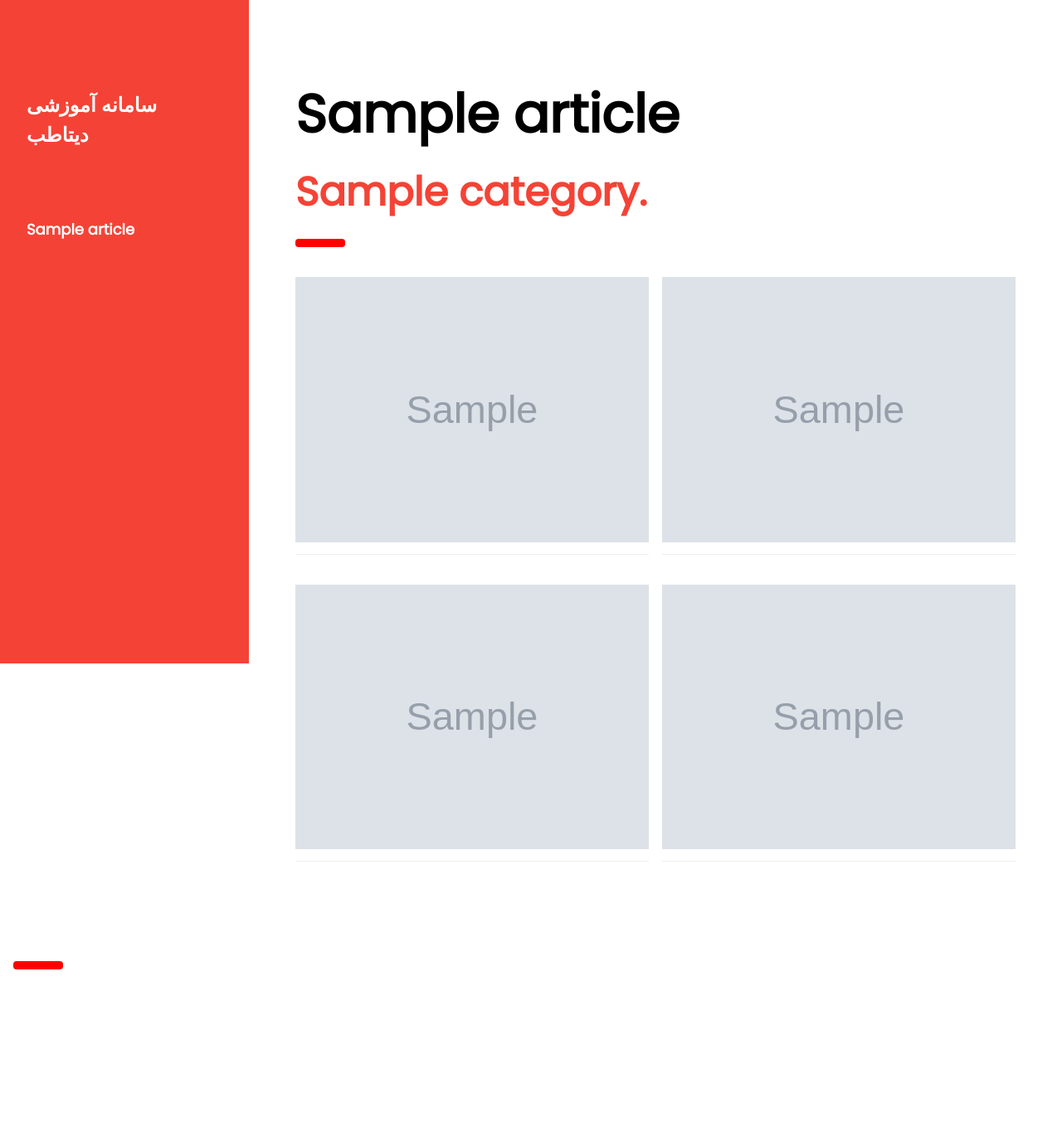
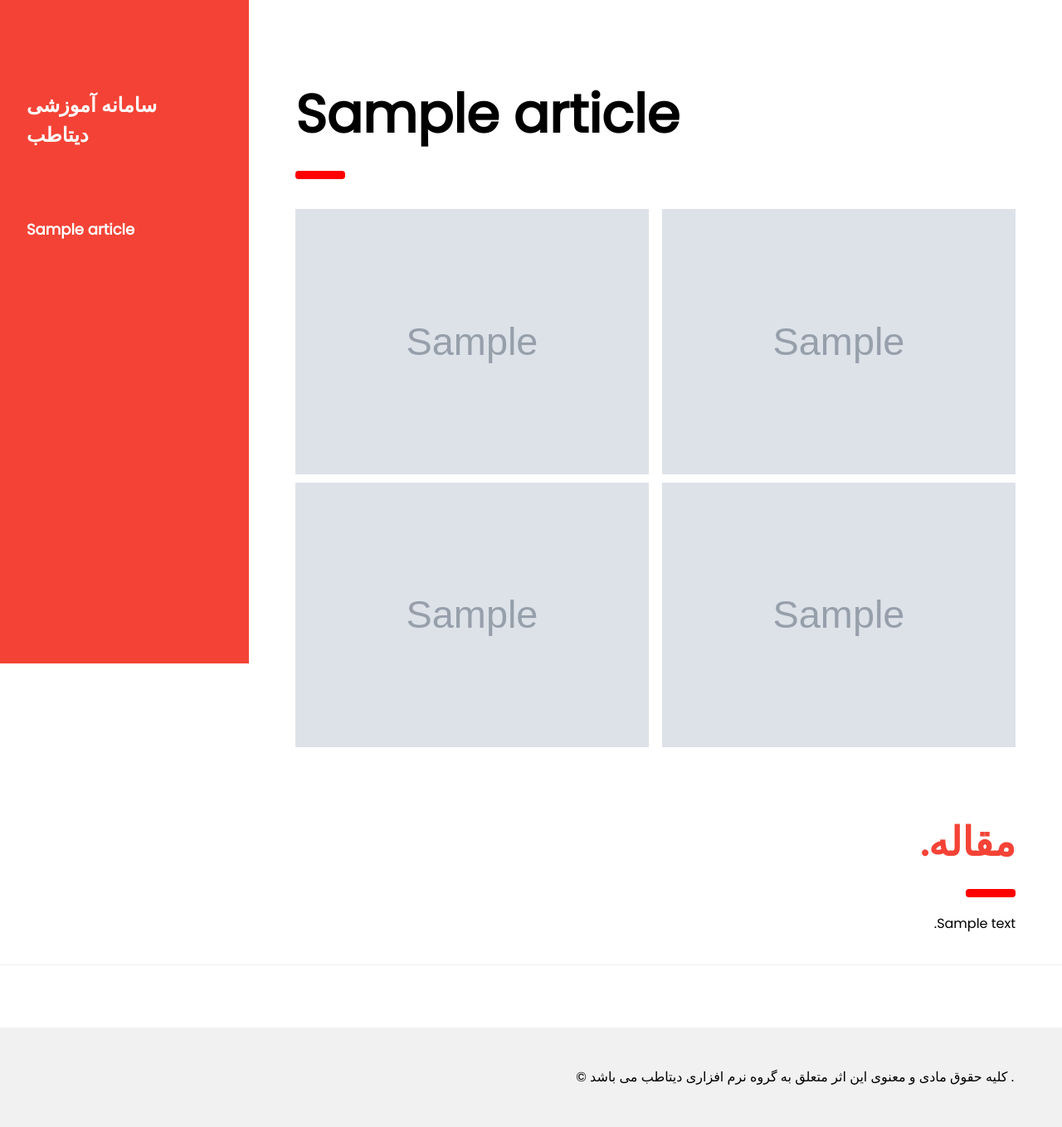
Before and after one commit to hoseyn-chegeni/wiki.datateb, a Django app: page /wiki/detail/1/ in a window 1280 px wide. Shown: the whole page at 83% size. Before the commit the page ends 1169 px from the top, so only its background shows below. Run offline with Django 5.2, Linux system fonts and the light colour scheme; tables that the repository leaves empty hold one stand-in row (values such as "Sample post"); grey boxes marked "Sample" are stand-in pictures.

Commit message:
wiki detail page template done

```diff
--- a/core/templates/detail.html
+++ b/core/templates/detail.html
@@ -1,38 +1,119 @@
-{%extends 'base.html' %}
-{%block article_header%}
+<!DOCTYPE html>
+<html lang="en">
+<head>
+<title>{{object.title}}</title>
+<meta charset="UTF-8">
+<meta name="viewport" content="width=device-width, initial-scale=1">
+<link rel="stylesheet" href="https://www.w3schools.com/w3css/4/w3.css">
+<link rel="stylesheet" href="https://fonts.googleapis.com/css?family=Poppins">
+<style>
+body,h1,h2,h3,h4,h5 {font-family: "Poppins", sans-serif}
+body {font-size:16px;}
+.w3-half img{margin-bottom:-6px;margin-top:16px;opacity:0.8;cursor:pointer}
+.w3-half img:hover{opacity:1}
+</style>
+</head>
+<body>
+
+<!-- Sidebar/menu -->
+<nav class="w3-sidebar w3-red w3-collapse w3-top w3-large w3-padding" style="z-index:3;width:300px;font-weight:bold;" id="mySidebar"><br>
+  <a href="javascript:void(0)" onclick="w3_close()" class="w3-button w3-hide-large w3-display-topleft" style="width:100%;font-size:22px">بستن منو</a>
+  <div class="w3-container">
+    <h3 class="w3-padding-64"><b>سامانه آموزشی<br>دیتاطب</b></h3>
+  </div>
+  <div class="w3-bar-block">
+    {% for i in articles%}
+    <a href="{%url 'wiki:detail' i.id%}" onclick="w3_close()" class="w3-bar-item w3-button w3-hover-white">{{i.title}}</a>
+  {%endfor%}
+  </div>
+</nav>
+
+<!-- Top menu on small screens -->
+<header class="w3-container w3-top w3-hide-large w3-red w3-xlarge w3-padding">
+  <a href="javascript:void(0)" class="w3-button w3-red w3-margin-right" onclick="w3_open()">☰</a>
+  <span>دیتاطب</span>
+</header>
+
+<!-- Overlay effect when opening sidebar on small screens -->
+<div class="w3-overlay w3-hide-large" onclick="w3_close()" style="cursor:pointer" title="close side menu" id="myOverlay"></div>
+
+<!-- !PAGE CONTENT! -->
+<div class="w3-main" style="margin-left:340px;margin-right:40px">
+
+  <!-- Header -->
+  <div class="w3-container" style="margin-top:80px" id="showcase">
     <h1 class="w3-jumbo"><b>{{object.title}}</b></h1>
-<h1 class="w3-xxxlarge w3-text-red"><b>{{object.category}}.</b></h1>
-{%endblock%}
+    <hr style="width:50px;border:5px solid red" class="w3-round">
+  </div>
 
-{% block article_titles%}
-{% for i in articles%}
-<a href="{%url 'wiki:detail' i.id %}" onclick="w3_close()" class="w3-bar-item w3-button w3-hover-white">{{i.title}}</a>
-{%endfor%}
-{%endblock%}
-
-{%block images%}
+  <!-- Photo grid (modal) -->
+  <div class="w3-row-padding">
     <div class="w3-half">
-    {% if object.image1 %}
-    <img src="{{object.image1.url}}" style="width:100%" onclick="onClick(this)" >
-    <hr>
+      {%if object.image1%}
+      <img src="{{object.image1.url}}" style="width:100%" onclick="onClick(this)" alt="تصویر 1">
       {%endif%}
-{% if object.image3%}
-<img src="{{object.image3.url}}" style="width:100%" onclick="onClick(this)" >
-<hr>
+      {%if object.image3%}
+      <img src="{{object.image3.url}}" style="width:100%" onclick="onClick(this)" alt="تصویر 2 ">
       {%endif%}
     </div>
 
     <div class="w3-half">
       {%if object.image2%}
-    <img src="{{object.image2.url}}" style="width:100%" onclick="onClick(this)" >
-    <hr>
+      <img src="{{object.image2.url}}" style="width:100%" onclick="onClick(this)" alt="تصویر 3">
       {%endif%}
       {%if object.image4%}
-<img src="{{object.image4.url}}" style="width:100%" onclick="onClick(this)" >
-<hr>
+      <img src="{{object.image4.url}}" style="width:100%" onclick="onClick(this)" alt="تصویر 4">
       {%endif%}
     </div>
-{%endblock%}
-{% block content%}
+  </div>
+
+  <!-- Modal for full size images on click-->
+  <div id="modal01" class="w3-modal w3-black" style="padding-top:0" onclick="this.style.display='none'">
+    <span class="w3-button w3-black w3-xxlarge w3-display-topright">×</span>
+    <div class="w3-modal-content w3-animate-zoom w3-center w3-transparent w3-padding-64">
+      <img id="img01" class="w3-image">
+      <p id="caption"></p>
+    </div>
+  </div>
+
+  <!-- Services -->
+  <div class="w3-container" id="services" style="margin-top:75px" dir="rtl" >
+    <h1 class="w3-xxxlarge w3-text-red"><b>مقاله.</b></h1>
+    <hr style="width:50px;border:5px solid red" class="w3-round">
    <p>{{object.content}}</p>
-{%endblock%}
+  </div>
+
+
+
+
+
+<!-- End page content -->
+</div>
+
+<!-- W3.CSS Container -->
+<hr style="background-color: black;">
+<div class="w3-light-grey w3-container w3-padding-32" style="margin-top:75px;padding-right:58px"><p class="w3-right"> &copy; کلیه حقوق مادی و معنوی این اثر متعلق به گروه نرم افزاری دیتاطب می باشد .</p></div>
+
+<script>
+// Script to open and close sidebar
+function w3_open() {
+  document.getElementById("mySidebar").style.display = "block";
+  document.getElementById("myOverlay").style.display = "block";
+}
+
+function w3_close() {
+  document.getElementById("mySidebar").style.display = "none";
+  document.getElementById("myOverlay").style.display = "none";
+}
+
+// Modal Image Gallery
+function onClick(element) {
+  document.getElementById("img01").src = element.src;
+  document.getElementById("modal01").style.display = "block";
+  var captionText = document.getElementById("caption");
+  captionText.innerHTML = element.alt;
+}
+</script>
+
+</body>
+</html>
```
Lines whose indentation alone changed are shown as unchanged.
